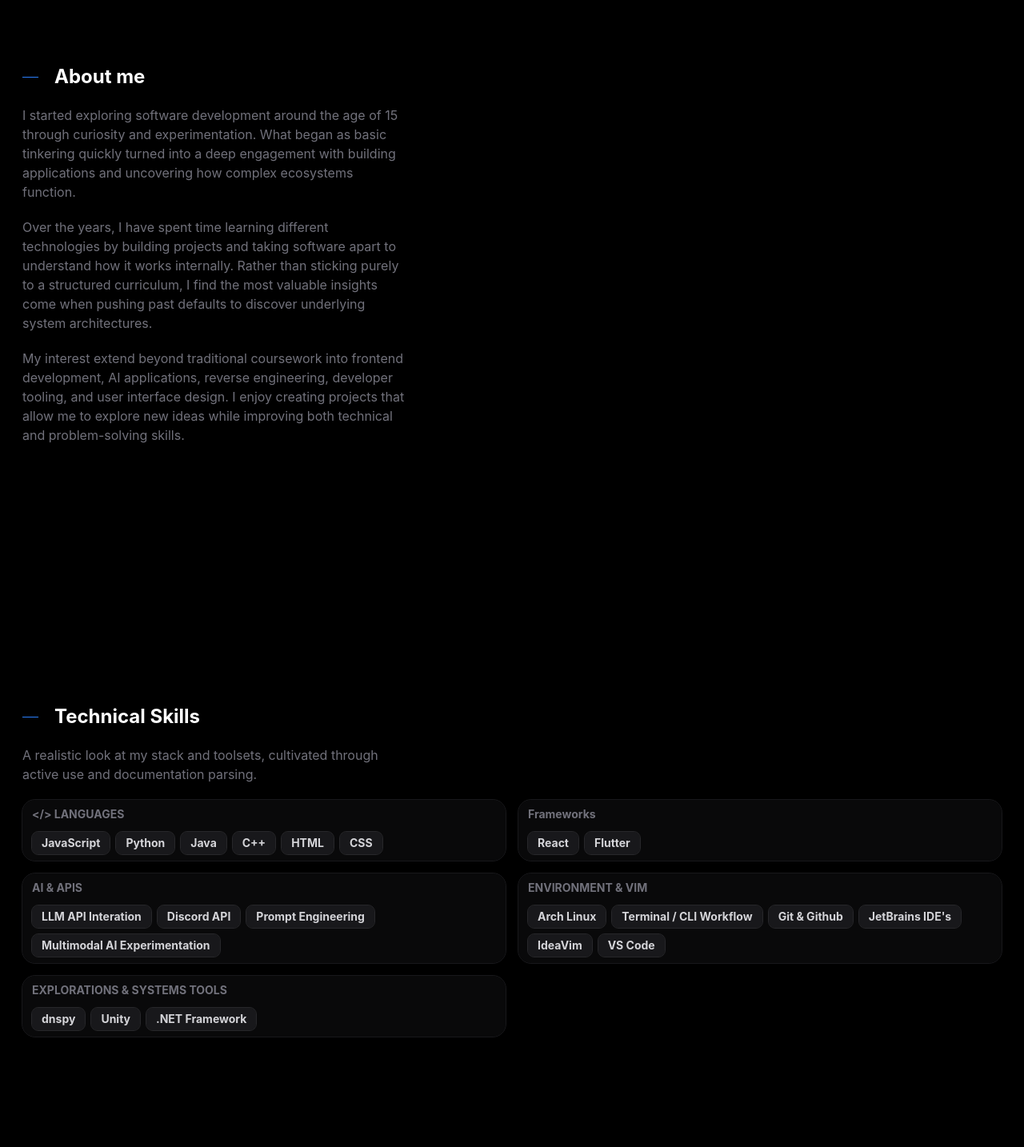
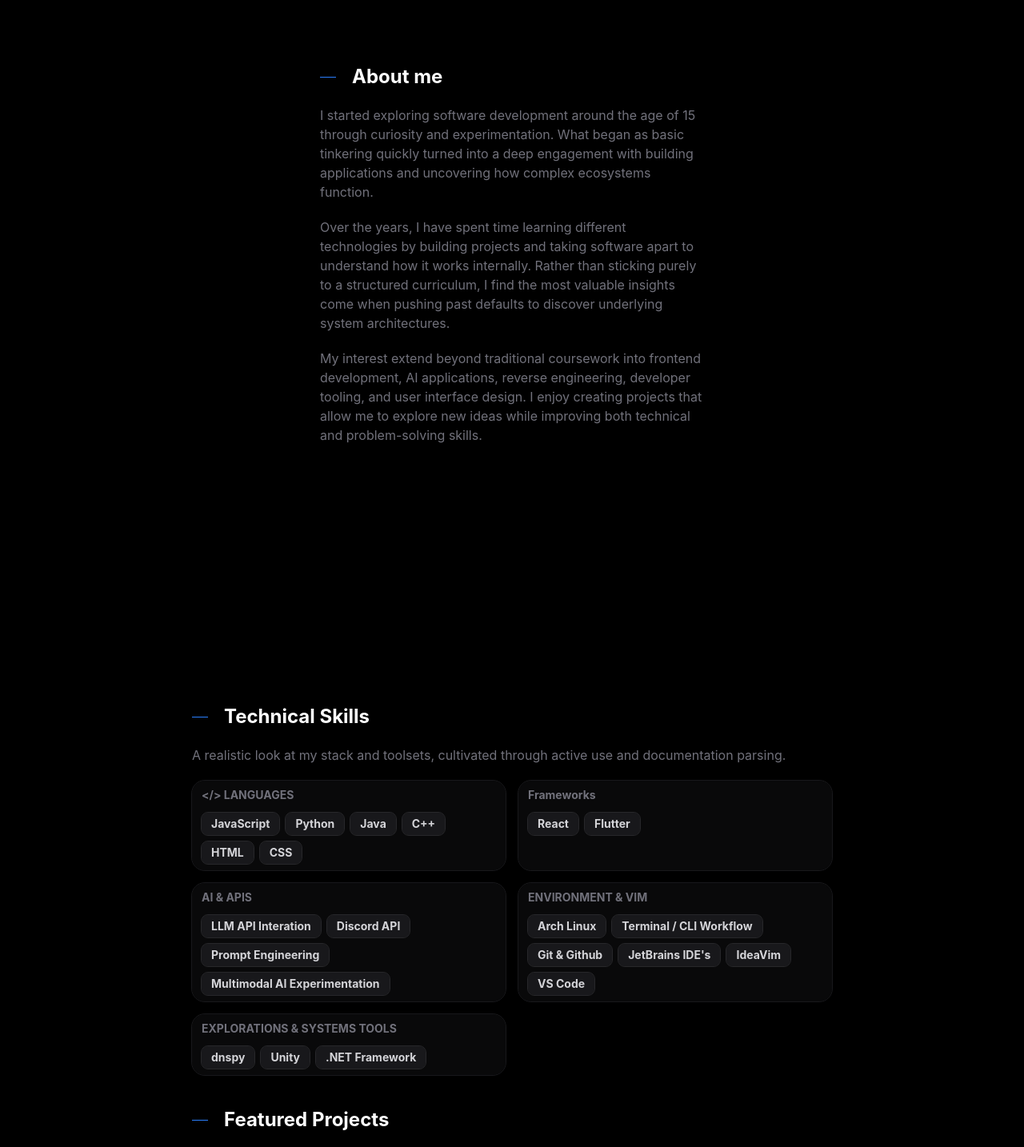
Before and after one commit to RahimiAyob/portfolio, a React app: page / in a window 1280 px wide. Shown: the part 740-2174 px from the top of the page at 80% size. Built offline with nearby package versions, Linux system fonts and the light colour scheme; the HTML template or start-up script is replaced by a standard one.

Commit message:
more polish

```diff
--- a/src/components/AboutMe.tsx
+++ b/src/components/AboutMe.tsx
@@ -3,12 +3,12 @@ import {MiniDescription} from "./MiniDescription.tsx";
 
 export function AboutMe() {
     return (
-        <div id="about" className="flex flex-col px-7 h-screen scroll-mt-20">
-            <div className="flex items-center">
+        <div id="about" className="flex flex-col h-screen scroll-mt-20 items-center px-8">
+            <div className="flex items-center max-w-120 w-full">
                 <div className="h-px w-5 bg-blue-500"></div>
                 <MiniTitle>About me</MiniTitle>
             </div>
-            <div className="flex flex-col space-y-5 max-w-120">
+            <div className="flex flex-col w-full max-w-120 md:w-auto space-y-5 text-left">
                 <MiniDescription>
                     I started exploring software development around the age of 15
                     through curiosity and experimentation.
--- a/src/components/Projects.tsx
+++ b/src/components/Projects.tsx
@@ -4,9 +4,9 @@ import dummy from '../assets/dummy.png';
 
 export function Projects(){
     return(
-        <div className="px-7 min-h-screen scroll-m-20" id="projects">
-            <div>
-                <div className="flex items-center">
+        <div className="px-7 min-h-screen scroll-m-20 items-center justify-center flex flex-col"  id="projects">
+            <div className="w-full max-w-200 flex flex-col justify-center">
+                <div className="flex items-center ">
                     <div className="h-px w-5 bg-blue-500"></div>
                     <MiniTitle>Featured Projects</MiniTitle>
                 </div>
--- a/src/components/TechnicalSkills.tsx
+++ b/src/components/TechnicalSkills.tsx
@@ -4,18 +4,18 @@ import {Cards} from "./Cards.tsx";
 
 export function TechnicalSkills() {
     return (
-        <div id="skills" className="flex flex-col px-7 h-screen scroll-mt-20">
-            <div className="flex items-center">
+        <div id="skills" className="flex flex-col px-7 h-full scroll-mt-20 items-center">
+            <div className="flex items-center max-w-200 w-full">
                 <div className="h-px w-5 bg-blue-500"></div>
                 <MiniTitle>Technical Skills </MiniTitle>
             </div>
-            <div className="flex flex-col space-y-5 max-w-120">
+            <div className="flex flex-col space-y-5 max-w-200 w-full">
                 <MiniDescription>
                     A realistic look at my stack and toolsets, cultivated
                     through active use and documentation parsing.
                 </MiniDescription>
             </div>
-            <div className="grid grid-cols-2 gap-4 my-5">
+            <div className="grid grid-cols-2 gap-4 my-5 max-w-200 w-full">
                 <Cards
                     title="&lt;/&gt; LANGUAGES"
                     items={["JavaScript", "Python", "Java", "C++", "HTML", "CSS"]}
```
